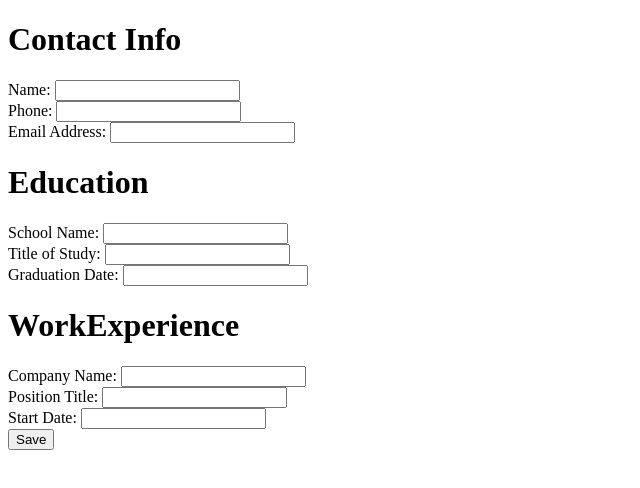
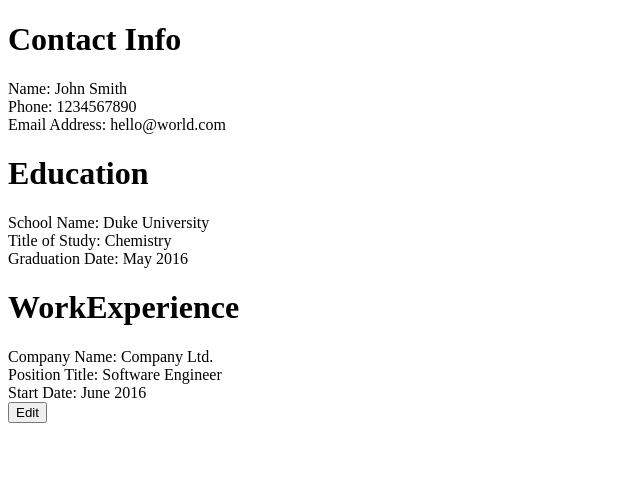
Before and after one commit to jikki-odin/cv-application, a React (Vite) app: page / in a window 1280 px wide. Shown: the top 488 px of the page, without its empty margins (0-640 px from the left). Built offline with nearby package versions, Linux system fonts and the light colour scheme.

Commit message:
feat: load content from dynamic data

```diff
--- a/src/components/CVApplication.jsx
+++ b/src/components/CVApplication.jsx
@@ -4,24 +4,27 @@ import ContactInfo from "./sections/ContactInfo";
 import Education from "./sections/Education";
 import WorkExperience from "./sections/WorkExperience";
 import Section from "./Section";
+import applicant from "../data";
 
 export default function CVApplication() {
-  const [editing, setEditing] = useState(true);
+  const [editing, setEditing] = useState(false);
 
   function handleClick() {
     setEditing(!editing);
   }
 
+  const { contactInfo, education, workExperience } = applicant;
+
   return (
     <>
       <Section title="Contact Info">
-        <ContactInfo editing={editing} />
+        <ContactInfo editing={editing} contactInfo={contactInfo} />
       </Section>
       <Section title="Education">
-        <Education editing={editing} />
+        <Education editing={editing} education={education} />
       </Section>
       <Section title="WorkExperience">
-        <WorkExperience editing={editing} />
+        <WorkExperience editing={editing} workExperience={workExperience} />
       </Section>
       <button type="submit" onClick={handleClick}>
         {editing ? "Save" : "Edit"}
--- a/src/components/sections/ContactInfo.jsx
+++ b/src/components/sections/ContactInfo.jsx
@@ -1,21 +1,23 @@
-export default function ContactInfo({ editing }) {
-  const name = "John Smith";
-  const phoneNumber = "1234567890";
-  const emailAddress = "hello@world.com";
+export default function ContactInfo({ editing, contactInfo }) {
+  const { name, phone, email } = contactInfo;
 
   return (
     <form>
       <div>
         <label for="name">Name: </label>
-        {editing ? <input name="name"></input> : name}
+        {editing ? <input name="name" value={name}></input> : name}
       </div>
       <div>
         <label for="phone">Phone: </label>
-        {editing ? <input name="phone"></input> : phoneNumber}
+        {editing ? <input name="phone" value={phone}></input> : phone}
       </div>
       <div>
         <label for="email">Email Address: </label>
-        {editing ? <input type="email" name="email"></input> : emailAddress}
+        {editing ? (
+          <input type="email" name="email" value={email}></input>
+        ) : (
+          email
+        )}
       </div>
     </form>
   );
--- a/src/components/sections/Education.jsx
+++ b/src/components/sections/Education.jsx
@@ -1,21 +1,31 @@
-export default function Education({ editing }) {
-  const schoolName = "Duke University";
-  const titleOfStudy = "Chemistry";
-  const graduationDate = "May 2016";
+export default function Education({ editing, education }) {
+  const { schoolName, titleOfStudy, graduationDate } = education;
 
   return (
     <form>
       <div>
         <label for="schoolName">School Name: </label>
-        {editing ? <input name="schoolName"></input> : schoolName}
+        {editing ? (
+          <input name="schoolName" value={schoolName}></input>
+        ) : (
+          schoolName
+        )}
       </div>
       <div>
         <label for="titleOfStudy">Title of Study: </label>
-        {editing ? <input name="titleOfStudy"></input> : titleOfStudy}
+        {editing ? (
+          <input name="titleOfStudy" value={titleOfStudy}></input>
+        ) : (
+          titleOfStudy
+        )}
       </div>
       <div>
         <label for="graduationDate">Graduation Date: </label>
-        {editing ? <input name="graduationDate"></input> : graduationDate}
+        {editing ? (
+          <input name="graduationDate" value={graduationDate}></input>
+        ) : (
+          graduationDate
+        )}
       </div>
     </form>
   );
--- a/src/components/sections/WorkExperience.jsx
+++ b/src/components/sections/WorkExperience.jsx
@@ -1,21 +1,31 @@
-export default function WorkExperience({ editing }) {
-  const companyName = "Company Ltd.";
-  const positionTitle = "Software Engineer";
-  const startDate = "June 2016";
+export default function WorkExperience({ editing, workExperience }) {
+  const { companyName, positionTitle, startDate } = workExperience;
 
   return (
     <form>
       <div>
         <label for="companyName">Company Name: </label>
-        {editing ? <input name="companyName"></input> : companyName}
+        {editing ? (
+          <input name="companyName" value={companyName}></input>
+        ) : (
+          companyName
+        )}
       </div>
       <div>
         <label for="positionTitle">Position Title: </label>
-        {editing ? <input name="positionTitle"></input> : positionTitle}
+        {editing ? (
+          <input name="positionTitle" value={positionTitle}></input>
+        ) : (
+          positionTitle
+        )}
       </div>
       <div>
         <label for="startDate">Start Date: </label>
-        {editing ? <input name="startDate"></input> : startDate}
+        {editing ? (
+          <input name="startDate" value={startDate}></input>
+        ) : (
+          startDate
+        )}
       </div>
     </form>
   );
--- /dev/null
+++ b/src/data.js
@@ -0,0 +1,19 @@
+let applicant = {
+  contactInfo: {
+    name: "John Smith",
+    phone: "1234567890",
+    email: "hello@world.com",
+  },
+  education: {
+    schoolName: "Duke University",
+    titleOfStudy: "Chemistry",
+    graduationDate: "May 2016",
+  },
+  workExperience: {
+    companyName: "Company Ltd.",
+    positionTitle: "Software Engineer",
+    startDate: "June 2016",
+  },
+};
+
+export default applicant;
```
